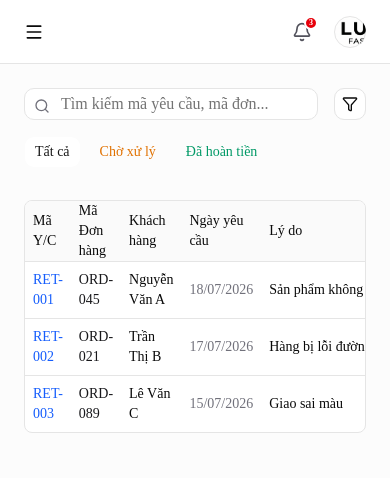
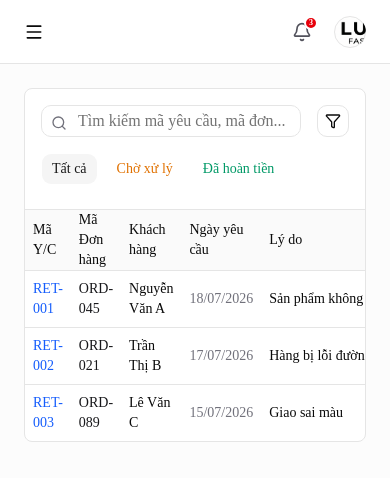
Before and after one commit to tinhvippro123/fashion-shop-admin, a Next.js app: page /orders/returns in a window 390 px wide. Shown: the top 478 px of the page. Built offline with nearby package versions, Linux system fonts and the light colour scheme.

Commit message:
style: standardize ReturnTable toolbar layout to match other pages (put inside table wrapper)

```diff
--- a/src/features/orders/components/ReturnTable.tsx
+++ b/src/features/orders/components/ReturnTable.tsx
@@ -53,12 +53,13 @@ const returnRequests = [
 
 export function ReturnTable() {
   return (
-    <div className="flex flex-col gap-6 max-w-[1200px] mx-auto w-full pb-20">
-      <div className="flex flex-col sm:flex-row sm:items-center justify-between gap-4">
+    <div className="flex flex-col gap-6 w-full pb-20">
+      <div className="bg-white border rounded-md overflow-hidden">
+        <div className="flex flex-col sm:flex-row sm:items-center justify-between gap-4 p-4 border-b">
           <div className="flex items-center gap-4 flex-1">
             <div className="relative w-full max-w-sm">
               <Search className="absolute left-2.5 top-2.5 h-4 w-4 text-zinc-500" />
-            <Input placeholder="Tìm kiếm mã yêu cầu, mã đơn..." className="pl-9 bg-white" />
+              <Input placeholder="Tìm kiếm mã yêu cầu, mã đơn..." className="pl-9" />
             </div>
             <Button variant="outline" className="gap-2 hidden sm:flex shrink-0">
               <Filter className="h-4 w-4" /> Lọc
@@ -68,13 +69,12 @@ export function ReturnTable() {
             </Button>
           </div>
           <div className="flex gap-2 overflow-x-auto pb-2 sm:pb-0 scrollbar-hide">
-          <Button variant="secondary" className="bg-white whitespace-nowrap">Tất cả</Button>
+            <Button variant="secondary" className="whitespace-nowrap">Tất cả</Button>
             <Button variant="ghost" className="text-amber-600 hover:text-amber-700 hover:bg-amber-50 whitespace-nowrap">Chờ xử lý</Button>
             <Button variant="ghost" className="text-emerald-600 hover:text-emerald-700 hover:bg-emerald-50 whitespace-nowrap">Đã hoàn tiền</Button>
           </div>
         </div>
 
-      <div className="bg-white border rounded-md overflow-hidden">
         <Table>
           <TableHeader className="bg-zinc-50">
             <TableRow>
```
Lines whose indentation alone changed are shown as unchanged.
